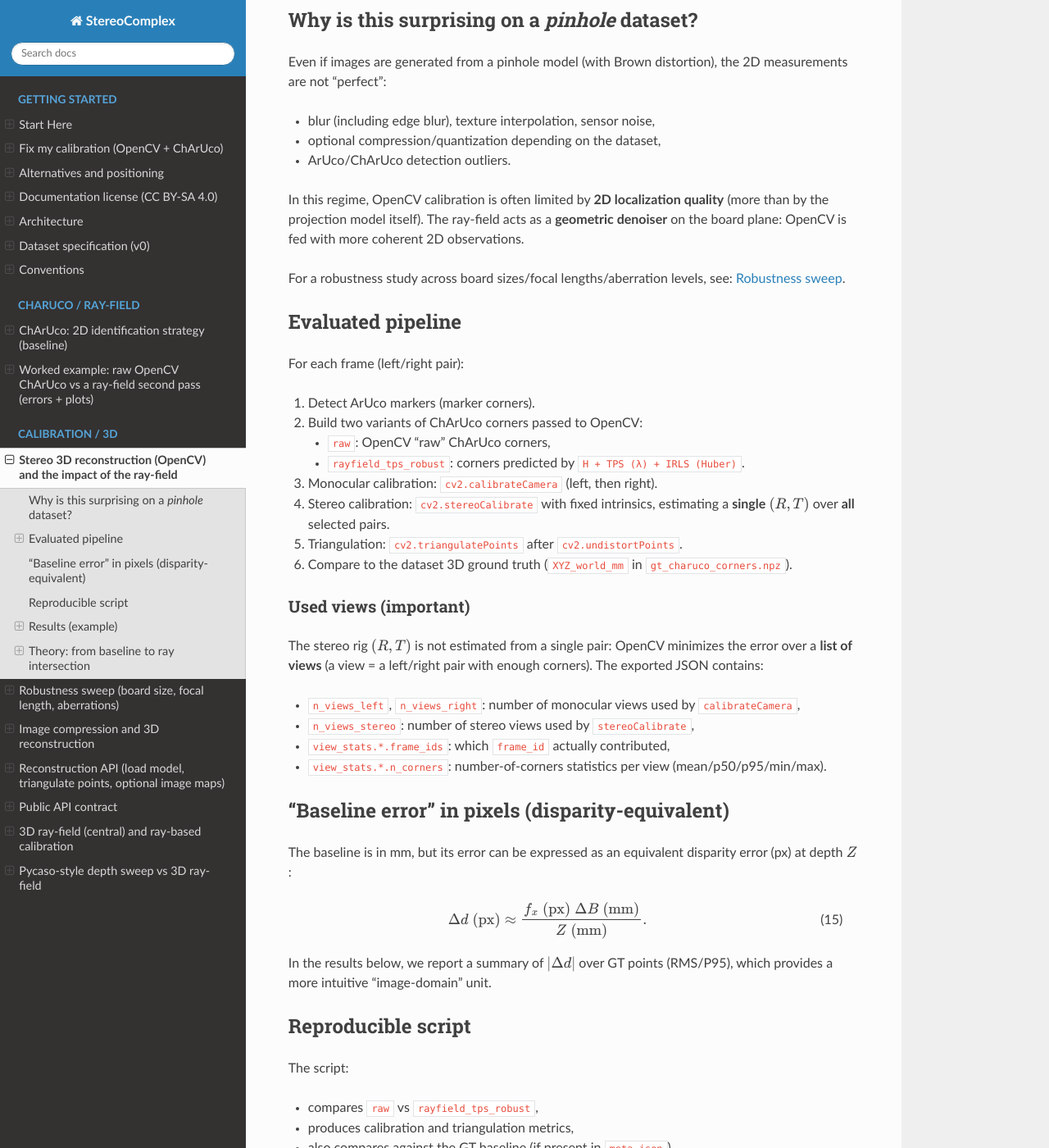
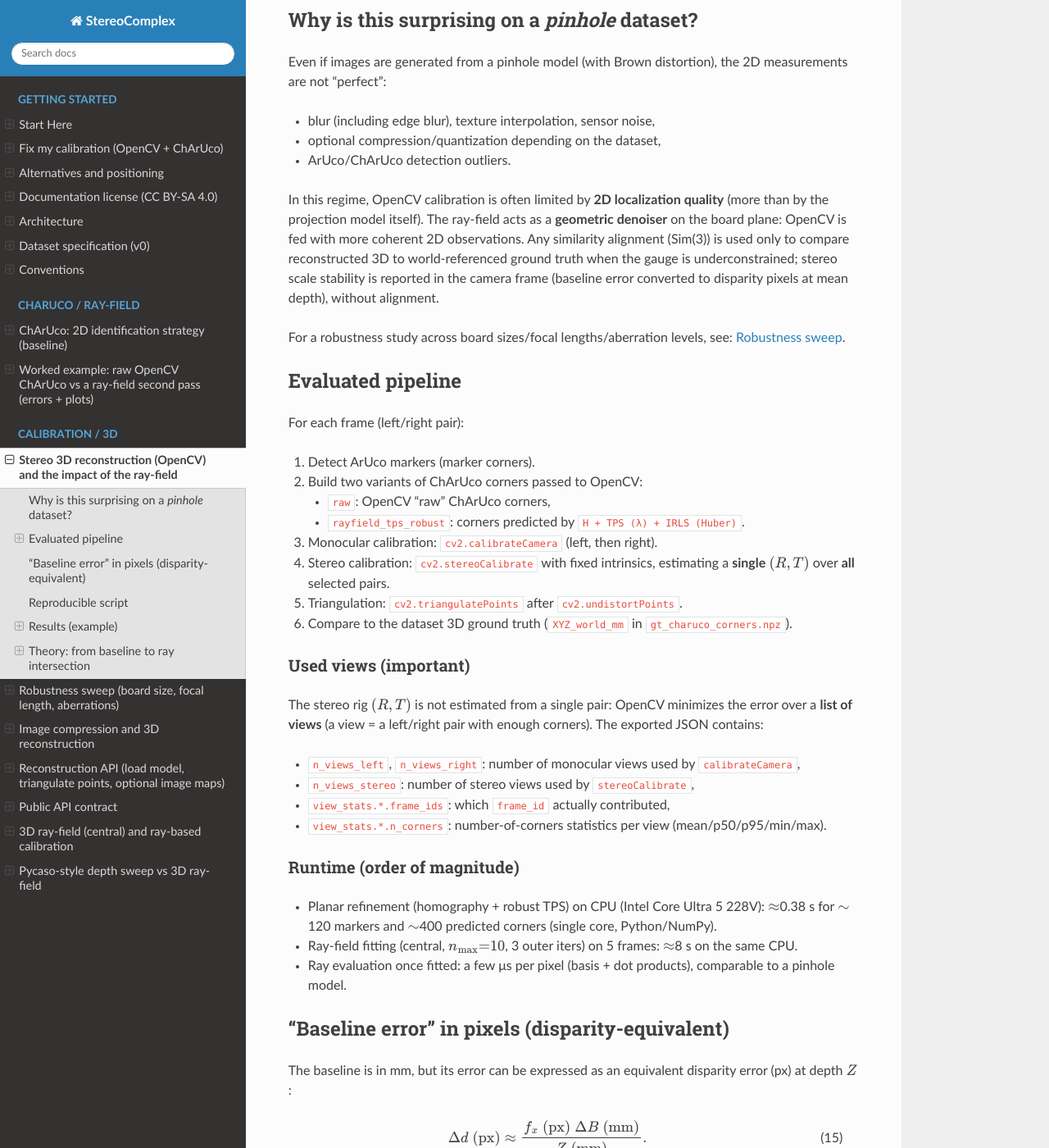
Before and after one commit to jeffwitz/StereoComplex, a Sphinx documentation site: the page built from docs/STEREO_RECONSTRUCTION.md, in a window 1280 px wide and 1400 px high, scrolled down 334 px. Shown: the whole window at 82% size. Built offline with Sphinx 7.4.7 and the Read the Docs theme 3.1.0, drawn with Linux system fonts in a browser that asks for light colours.

Commit message:
docs/paper: add runtime order-of-magnitude and Sim(3) clarifications

```diff
--- a/docs/STEREO_RECONSTRUCTION.md
+++ b/docs/STEREO_RECONSTRUCTION.md
@@ -13,7 +13,7 @@ Even if images are generated from a pinhole model (with Brown distortion), the 2
 - ArUco/ChArUco detection outliers.
 
 In this regime, OpenCV calibration is often limited by **2D localization quality** (more than by the projection model itself).
-The ray-field acts as a **geometric denoiser** on the board plane: OpenCV is fed with more coherent 2D observations.
+The ray-field acts as a **geometric denoiser** on the board plane: OpenCV is fed with more coherent 2D observations. Any similarity alignment (Sim(3)) is used only to compare reconstructed 3D to world-referenced ground truth when the gauge is underconstrained; stereo scale stability is reported in the camera frame (baseline error converted to disparity pixels at mean depth), without alignment.
 
 For a robustness study across board sizes/focal lengths/aberration levels, see: [Robustness sweep](ROBUSTNESS_SWEEP.md).
 
@@ -39,6 +39,12 @@ The exported JSON contains:
 - `n_views_stereo`: number of stereo views used by `stereoCalibrate`,
 - `view_stats.*.frame_ids`: which `frame_id` actually contributed,
 - `view_stats.*.n_corners`: number-of-corners statistics per view (mean/p50/p95/min/max).
+
+### Runtime (order of magnitude)
+
+- Planar refinement (homography + robust TPS) on CPU (Intel Core Ultra 5 228V): $\approx$0.38 s for $\sim$120 markers and $\sim$400 predicted corners (single core, Python/NumPy).
+- Ray-field fitting (central, $n_{\max}{=}10$, 3 outer iters) on 5 frames: $\approx$8 s on the same CPU.
+- Ray evaluation once fitted: a few μs per pixel (basis + dot products), comparable to a pinhole model.
 
 ## “Baseline error” in pixels (disparity-equivalent)
 
```
